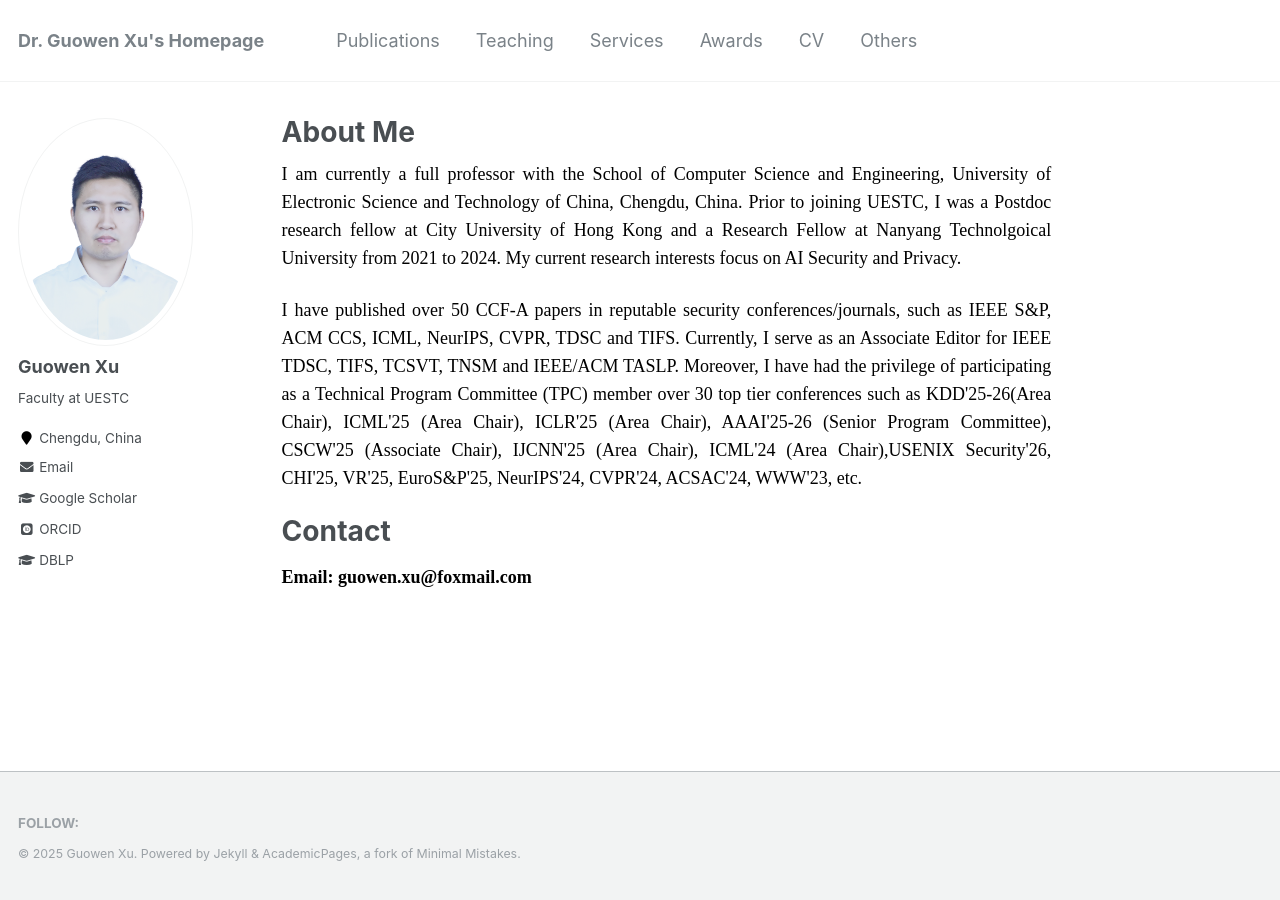
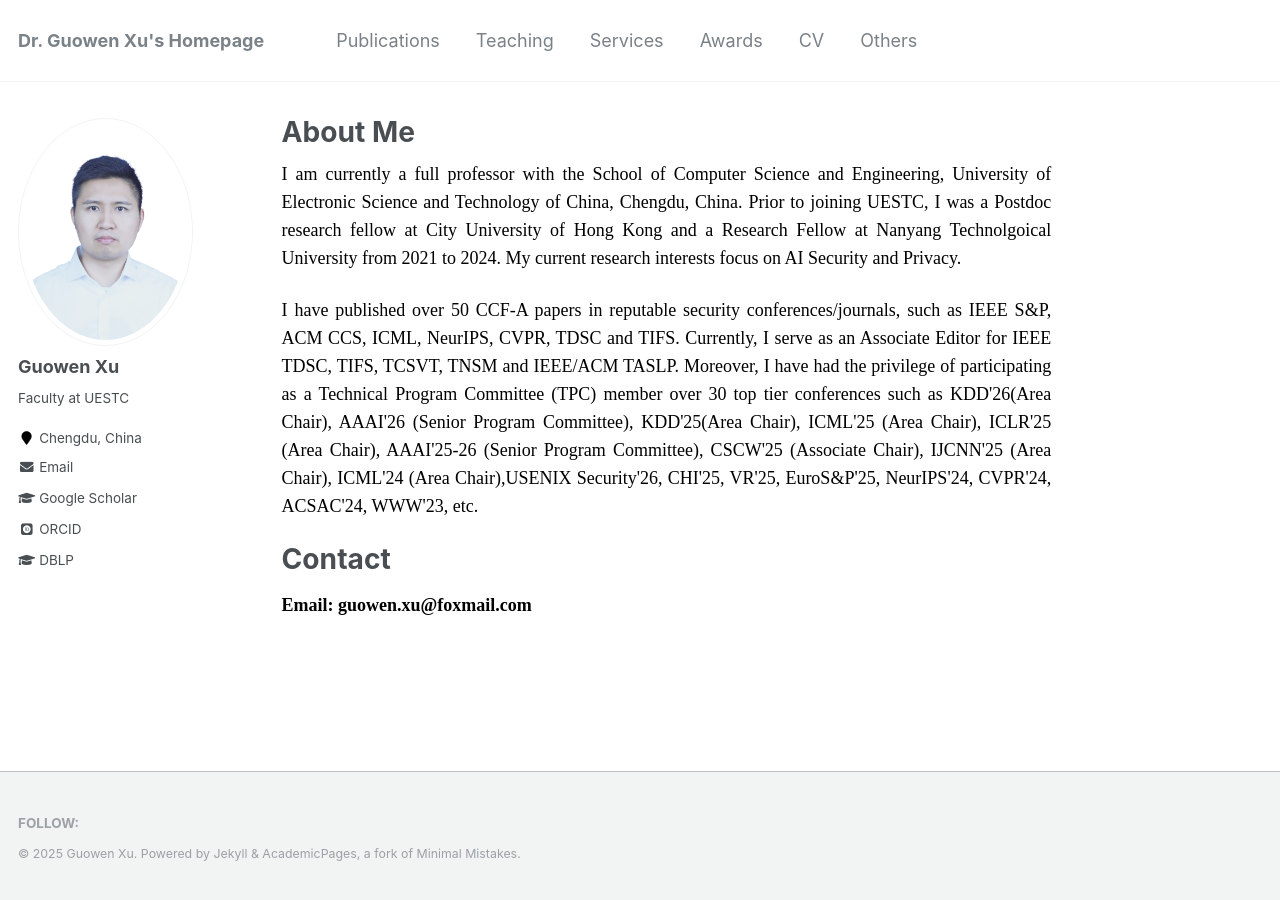
Before and after one commit to Guowen-xu/guowen-xu.github.io, a Jekyll site: the page built from _pages/about.md, in a window 1280 px wide. Built offline with Jekyll 4.4.1, drawn with Linux system fonts in a browser that asks for light colours; some web fonts are replaced.

Commit message:
Update about.md

```diff
--- a/_pages/about.md
+++ b/_pages/about.md
@@ -10,7 +10,7 @@ redirect_from:
 
 <p align="justify">  <font face="Times New Roman" color=black size=4> I am currently a full professor with the School of Computer Science and Engineering, University of Electronic Science and Technology of China, Chengdu, China. Prior to joining UESTC, I was a Postdoc research fellow at City University of Hong Kong and a  Research  Fellow at Nanyang Technolgoical University from 2021 to 2024. My current research interests focus on  AI Security and Privacy. </font> </p>
 
-<p align="justify"> <font face="Times New Roman" color=black size=4> I have published over 50 CCF-A papers in reputable security conferences/journals, such as IEEE S&P, ACM CCS, ICML, NeurIPS, CVPR, TDSC and TIFS. Currently, I serve as an Associate Editor for IEEE TDSC, TIFS, TCSVT, TNSM and IEEE/ACM TASLP. Moreover, I have had the privilege of participating as a Technical Program Committee (TPC) member over 30 top tier conferences such as KDD'25-26(Area Chair), ICML'25 (Area Chair), ICLR'25 (Area Chair), AAAI'25-26 (Senior Program Committee), CSCW'25 (Associate Chair), IJCNN'25 (Area Chair), ICML'24 (Area Chair),USENIX Security'26, CHI'25, VR'25, EuroS&P'25, NeurIPS'24, CVPR'24, ACSAC'24, WWW'23, etc.</font> </p>
+<p align="justify"> <font face="Times New Roman" color=black size=4> I have published over 50 CCF-A papers in reputable security conferences/journals, such as IEEE S&P, ACM CCS, ICML, NeurIPS, CVPR, TDSC and TIFS. Currently, I serve as an Associate Editor for IEEE TDSC, TIFS, TCSVT, TNSM and IEEE/ACM TASLP. Moreover, I have had the privilege of participating as a Technical Program Committee (TPC) member over 30 top tier conferences such as KDD'26(Area Chair), AAAI'26 (Senior Program Committee), KDD'25(Area Chair), ICML'25 (Area Chair), ICLR'25 (Area Chair), AAAI'25-26 (Senior Program Committee), CSCW'25 (Associate Chair), IJCNN'25 (Area Chair), ICML'24 (Area Chair),USENIX Security'26, CHI'25, VR'25, EuroS&P'25, NeurIPS'24, CVPR'24, ACSAC'24, WWW'23, etc.</font> </p>
 
 
 
```
